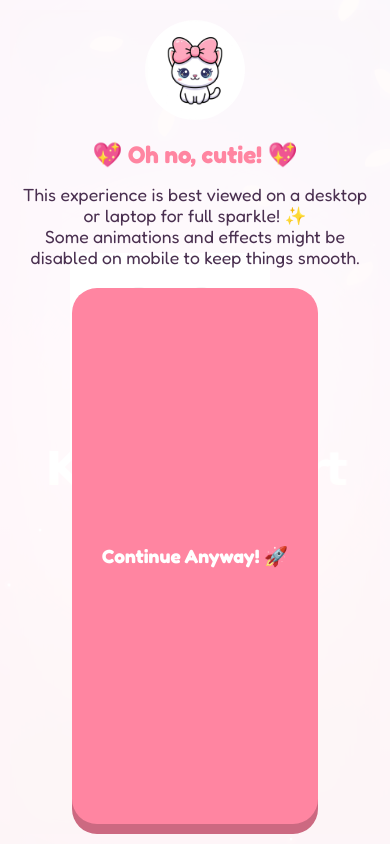
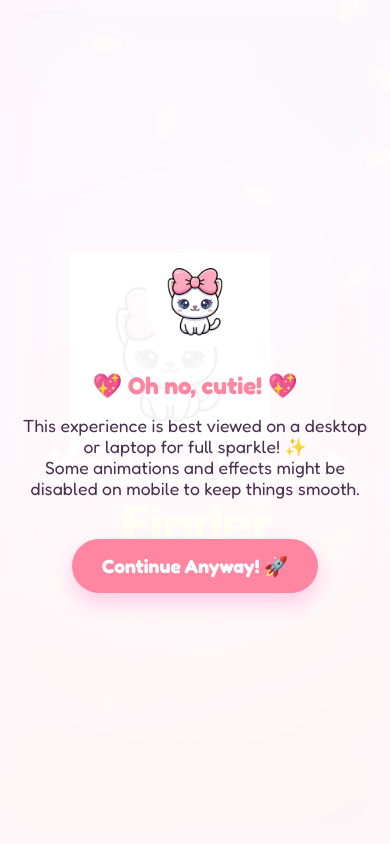
Before and after one commit to meet252501/Kawaii-Heart-Finder, a plain HTML site: page index.html in a window 390 px wide. Drawn offline with nearby package versions, Linux system fonts and the light colour scheme.

Commit message:
🐛 Fixing Mobile Button Layout

```diff
--- a/index.html
+++ b/index.html
@@ -1949,7 +1949,7 @@
             This experience is best viewed on a desktop or laptop for full sparkle! ✨<br>
             Some animations and effects might be disabled on mobile to keep things smooth.
         </p>
-        <button class="btn btn-next" onclick="enableLiteMode()" style="width: auto; padding: 10px 30px;">Continue Anyway! 🚀</button>
+        <button onclick="enableLiteMode()" ontouchstart="enableLiteMode()" style="background: var(--kawaii-pink-dark); color: white; border: none; padding: 15px 30px; font-size: 1.2rem; border-radius: 50px; cursor: pointer; margin-top: 20px; box-shadow: 0 10px 20px rgba(255, 105, 180, 0.3); font-weight: bold; width: auto; flex: none;">Continue Anyway! 🚀</button>
     </div>
 
     <script>
```
